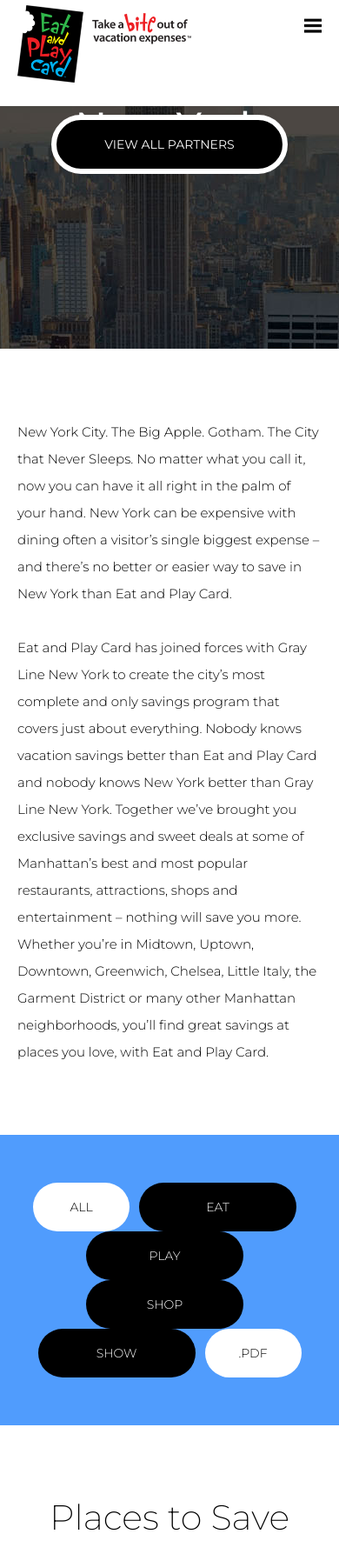
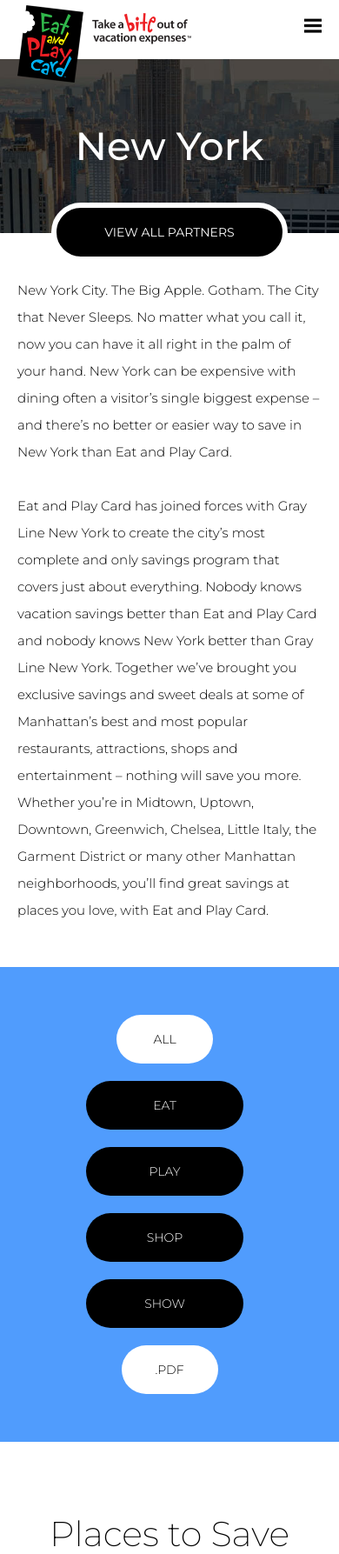
Before and after one commit to altim/eatandplay, a PHP site: page /partners.html in a window 390 px wide. Shown: the top 1787 px of the page at 87% size. Run offline with PHP 8.4, Linux system fonts and the light colour scheme.

Commit message:
Filter bar responsivness

```diff
--- a/css/style.css
+++ b/css/style.css
@@ -6,7 +6,7 @@ body {
   -webkit-font-smoothing: antialiased;
   -moz-osx-font-smoothing: grayscale; }
 
-.btn-class, header .header-inner nav ul li.btn a, #cards .cards-inner .card a.btn, #logos .logos-inner .logos-controls .btn, #how-it-works .how-it-works-inner .btn, #testimonials .testimonials-inner .btn, #blog .blog-inner .post-item .post-content .btn, footer .footer-inner .newsletter .btn, #header-image .header-image-inner .btn, #filter-bar .filter-bar-inner ul.filter-menu li .btn, #merchants .merchants-inner .card a.btn {
+.btn-class, header .header-inner nav ul li.btn a, #cards .cards-inner .card a.btn, #logos .logos-inner .logos-controls .btn, #how-it-works .how-it-works-inner .btn, #testimonials .testimonials-inner .btn, #blog .blog-inner .post-item .post-content .btn, footer .footer-inner .newsletter .btn, #page-header .page-header-inner .btn, #filter-bar .filter-bar-inner ul.filter-menu li .btn, #merchants .merchants-inner .card a.btn {
   -webkit-border-radius: 28px;
   -moz-border-radius: 28px;
   border-radius: 28px;
@@ -19,7 +19,7 @@ body {
   -o-transition: all 0.4s;
   transition: all 0.4s;
   text-decoration: none; }
-  .btn-class:hover, header .header-inner nav ul li.btn a:hover, #cards .cards-inner .card a.btn:hover, #logos .logos-inner .logos-controls .btn:hover, #how-it-works .how-it-works-inner .btn:hover, #testimonials .testimonials-inner .btn:hover, #blog .blog-inner .post-item .post-content .btn:hover, footer .footer-inner .newsletter .btn:hover, #header-image .header-image-inner .btn:hover, #filter-bar .filter-bar-inner ul.filter-menu li .btn:hover, #merchants .merchants-inner .card a.btn:hover {
+  .btn-class:hover, header .header-inner nav ul li.btn a:hover, #cards .cards-inner .card a.btn:hover, #logos .logos-inner .logos-controls .btn:hover, #how-it-works .how-it-works-inner .btn:hover, #testimonials .testimonials-inner .btn:hover, #blog .blog-inner .post-item .post-content .btn:hover, footer .footer-inner .newsletter .btn:hover, #page-header .page-header-inner .btn:hover, #filter-bar .filter-bar-inner ul.filter-menu li .btn:hover, #merchants .merchants-inner .card a.btn:hover {
     background: #509cfd; }
 
 header {
@@ -1127,14 +1127,16 @@ footer {
             -o-transform: translateY(-5px);
             transform: translateY(-5px); }
 
-#header-image {
+#page-header {
   width: 100%;
-  height: 279px;
   background: url("../img/header-image-new-york.jpg") no-repeat;
   background-size: cover;
   background-position: center center;
   margin-top: 122px; }
-  #header-image .header-image-inner {
+  @media (max-width: 580px) {
+    #page-header {
+      margin-top: 68px; } }
+  #page-header .page-header-inner {
     position: relative;
     height: 279px;
     width: 100%;
@@ -1143,38 +1145,38 @@ footer {
     -moz-box-sizing: border-box;
     box-sizing: border-box;
     text-align: center; }
-    #header-image .header-image-inner h1 {
+    @media (max-width: 430px) {
+      #page-header .page-header-inner {
+        height: 200px; } }
+    #page-header .page-header-inner h1 {
       font-size: 90px;
       font-weight: 500;
       line-height: 279px;
       text-shadow: 7px 7px 21px rgba(0, 0, 0, 0.29);
       color: #fff; }
       @media (max-width: 1250px) {
-        #header-image .header-image-inner h1 {
+        #page-header .page-header-inner h1 {
           padding: 0 20px; } }
       @media (max-width: 1250px) {
-        #header-image .header-image-inner h1 {
-          font-size: 97px;
-          line-height: 97px; } }
+        #page-header .page-header-inner h1 {
+          font-size: 97px; } }
       @media (max-width: 1100px) {
-        #header-image .header-image-inner h1 {
-          font-size: 86px;
-          line-height: 86px; } }
+        #page-header .page-header-inner h1 {
+          font-size: 86px; } }
       @media (max-width: 980px) {
-        #header-image .header-image-inner h1 {
-          font-size: 68px;
-          line-height: 68px; } }
+        #page-header .page-header-inner h1 {
+          font-size: 68px; } }
       @media (max-width: 780px) {
-        #header-image .header-image-inner h1 {
+        #page-header .page-header-inner h1 {
           max-width: 400px;
           margin: auto; } }
       @media (max-width: 430px) {
-        #header-image .header-image-inner h1 {
+        #page-header .page-header-inner h1 {
           max-width: 350px;
           margin: auto;
           font-size: 45px;
-          line-height: 45px; } }
-    #header-image .header-image-inner .btn {
+          line-height: 200px; } }
+    #page-header .page-header-inner .btn {
       display: inline-block;
       border: 6px solid #fff;
       -webkit-box-sizing: border-box;
@@ -1196,6 +1198,9 @@ footer {
   width: 100%;
   background: #fff;
   padding: 80px 0; }
+  @media (max-width: 600px) {
+    .blank-1 {
+      padding: 50px 0 50px 0; } }
   .blank-1 .blank-1-inner {
     max-width: 1165px;
     width: 100%;
@@ -1213,6 +1218,9 @@ footer {
   width: 100%;
   background: #509cfd;
   padding: 55px 0; }
+  @media (max-width: 1060px) {
+    #filter-bar {
+      padding: 55px 0 35px 0; } }
   #filter-bar .filter-bar-inner {
     max-width: 1165px;
     margin: auto;
@@ -1224,6 +1232,13 @@ footer {
       width: 100%;
       text-align: center;
       font-size: 0; }
+      @media (max-width: 1060px) {
+        #filter-bar .filter-bar-inner ul.filter-menu {
+          max-width: 530px;
+          margin: auto; } }
+      @media (max-width: 440px) {
+        #filter-bar .filter-bar-inner ul.filter-menu {
+          max-width: 300px; } }
       #filter-bar .filter-bar-inner ul.filter-menu li {
         display: inline;
         margin-right: 11px; }
@@ -1238,6 +1253,9 @@ footer {
           -webkit-box-sizing: border-box;
           -moz-box-sizing: border-box;
           box-sizing: border-box; }
+          @media (max-width: 1060px) {
+            #filter-bar .filter-bar-inner ul.filter-menu li .btn {
+              margin-bottom: 20px; } }
           #filter-bar .filter-bar-inner ul.filter-menu li .btn:hover {
             background: #323232; }
           #filter-bar .filter-bar-inner ul.filter-menu li .btn.btn-white {
--- a/css/style.scss
+++ b/css/style.scss
@@ -1528,15 +1528,18 @@ footer {
 
 // ======================================= PARTNERS PAGE =====================================
 
-#header-image {
+#page-header {
   width:100%;
-  height:279px;
   background:url('../img/header-image-new-york.jpg') no-repeat;
   background-size:cover;
   background-position:center center;
   margin-top:122px;
 
-  .header-image-inner {
+  @media(max-width:580px){
+    margin-top:68px;
+  }
+
+  .page-header-inner {
     position:relative;
     height:279px;
     width:100%;
@@ -1544,6 +1547,10 @@ footer {
     @include box-sizing();
     text-align:center;
 
+    @media(max-width:430px){
+      height:200px;
+    }
+
     h1 {
       font-size:90px;
       font-weight:500;
@@ -1557,17 +1564,14 @@ footer {
 
       @media(max-width:1250px){
         font-size:97px;
-        line-height:97px;
       }
 
       @media(max-width:1100px){
         font-size:86px;
-        line-height:86px;
       }
 
       @media(max-width:980px){
         font-size:68px;
-        line-height:68px;
       }
 
       @media(max-width:780px){
@@ -1579,7 +1583,7 @@ footer {
         max-width:350px;
         margin:auto;
         font-size:45px;
-        line-height:45px;
+        line-height:200px;
       }
     }
 
@@ -1609,6 +1613,10 @@ footer {
   background:#fff;
   padding:80px 0;
 
+  @media(max-width:600px){
+    padding:50px 0 50px 0;
+  }
+
   .blank-1-inner {
     max-width:1165px;
     width:100%;
@@ -1633,6 +1641,10 @@ footer {
   background:#509cfd;
   padding:55px 0;
 
+  @media(max-width:1060px){
+    padding:55px 0 35px 0;
+  }
+
   .filter-bar-inner {
     max-width:1165px;
     margin:auto;
@@ -1643,6 +1655,15 @@ footer {
       width:100%;
       text-align:center;
       font-size:0;
+
+      @media(max-width:1060px){
+        max-width:530px;
+        margin:auto;
+      }
+
+      @media(max-width:440px){
+        max-width:300px;
+      }
 
       li {
         display:inline;
@@ -1660,6 +1681,12 @@ footer {
           text-transform: uppercase;
           width:181px;
           @include box-sizing();
+
+          @media(max-width:1060px){
+            margin-bottom:20px;
+          }
+
+
 
           &:hover {
             background:#323232;
--- a/partners.html
+++ b/partners.html
@@ -62,8 +62,8 @@
         </div>
     </header>
 
-    <section id="header-image">
-        <div class="header-image-inner">
+    <section id="page-header">
+        <div class="page-header-inner">
             <h1>New York</h1>
             <a href="#" class="btn header-image-btn btn-view-all-partners">View All Partners</a>
         </div>
@@ -105,7 +105,7 @@
                             <img src="img/placeholders/alfredo.jpg"  alt="Alfredo" />
                         </div>
                         <div class="merchant-name expand-toggle">
-                            <p >Alfredo 100 - <span>15%</span><span class="off">OFF</span></p>
+                            <p >Alfredo 100 - <span>15%</span></p>
                         </div>
                         <div class="merchant-controls expand-toggle">
                             <a href="#" class="btn-expand"></a>
@@ -143,7 +143,7 @@
                             <img src="img/placeholders/arties.jpg"  alt="Artie's" />
                         </div>
                         <div class="merchant-name expand-toggle">
-                            <p >Artie’s Delicatessen - <span>20%</span><span class="off">OFF</span></p>
+                            <p >Artie’s Delicatessen - <span>20%</span></p>
                         </div>
                         <div class="merchant-controls expand-toggle">
                             <a href="#" class="btn-expand"></a>
@@ -181,7 +181,7 @@
                             <img src="img/placeholders/atomic-wings.jpg"  alt="Atomic Wings" />
                         </div>
                         <div class="merchant-name expand-toggle">
-                            <p >Atomic Wings - <span>15%</span><span class="off">OFF</span></p>
+                            <p >Atomic Wings - <span>15%</span></p>
                         </div>
                         <div class="merchant-controls expand-toggle">
                             <a href="#" class="btn-expand"></a>
@@ -219,7 +219,7 @@
                             <img src="img/placeholders/banccafe.jpg"  alt="Banc Cafe" />
                         </div>
                         <div class="merchant-name expand-toggle">
-                            <p >Banc Cafe - <span>15%</span><span class="off">OFF</span></p>
+                            <p >Banc Cafe - <span>15%</span></p>
                         </div>
                         <div class="merchant-controls expand-toggle">
                             <a href="#" class="btn-expand"></a>
@@ -257,7 +257,7 @@
                             <img src="img/placeholders/bavaria.jpg"  alt="Bavaria Bier Haus" />
                         </div>
                         <div class="merchant-name expand-toggle">
-                            <p >Bavaria Bier Haus - <span>20%</span><span class="off">OFF</span></p>
+                            <p >Bavaria Bier Haus - <span>20%</span></p>
                         </div>
                         <div class="merchant-controls expand-toggle">
                             <a href="#" class="btn-expand"></a>
@@ -296,7 +296,7 @@
                             <img src="img/placeholders/beer-authority.jpg"  alt="Beer Authority" />
                         </div>
                         <div class="merchant-name expand-toggle">
-                            <p>Beer Authority  - <span>20%</span><span class="off">OFF</span></p>
+                            <p>Beer Authority  - <span>20%</span></p>
                         </div>
                         <div class="merchant-controls expand-toggle">
                             <a href="#" class="btn-expand"></a>
```
Also changed, not shown: 1 other file.
